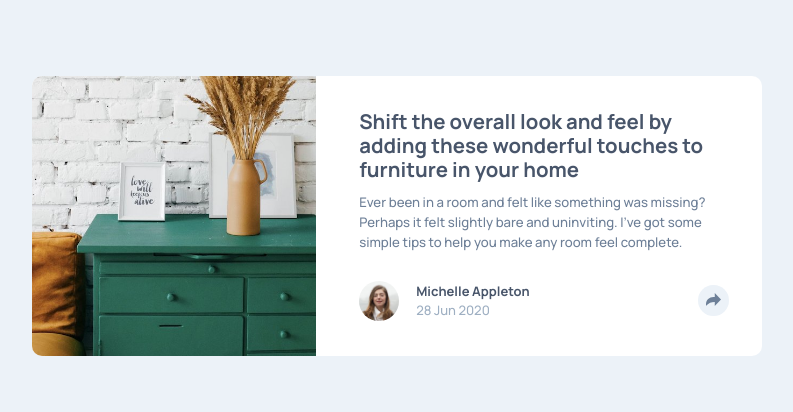
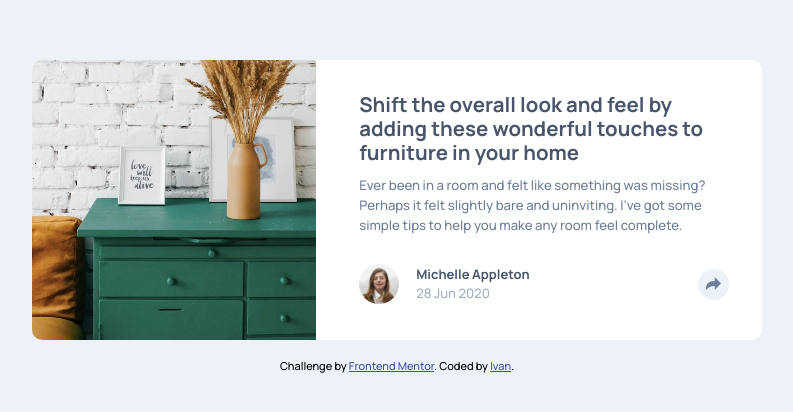
Before and after one commit to Lino-OTM/Article-preview-component, a plain HTML site: page index.html in a window 1280 px wide. Shown: the part 184-596 px from the top of the page, without its empty margins (243-1036 px from the left). Drawn offline with Linux system fonts and the light colour scheme.

Commit message:
Minor fixes

```diff
--- a/index.html
+++ b/index.html
@@ -100,12 +100,13 @@
           <!-- Social media end display state-->
         </div>
       </article>
+      <footer class="attribution">
+        Challenge by <a href="https://www.frontendmentor.io?ref=challenge" target="_blank">Frontend Mentor</a>.
+        Coded by <a href="#">Ivan</a>.
+        </footer>
+
     </main>
 
-    <!-- <div class="attribution"> -->
-    <!-- Challenge by <a href="https://www.frontendmentor.io?ref=challenge" target="_blank">Frontend Mentor</a>.  -->
-    <!-- Coded by <a href="#">Ivan</a>. -->
-    <!-- </div> -->
     <script src="./js/app.js"></script>
   </body>
 </html>
--- a/scss/style.scss
+++ b/scss/style.scss
@@ -13,6 +13,7 @@ body {
   display: flex;
   align-items: center;
   justify-content: center;
+  flex-direction: column;
   min-height: 100vh;
 }
 
@@ -22,6 +23,7 @@ body {
   overflow: hidden;
   width: 32.8rem;
   position: relative;
+  margin-bottom: 2rem;
 
   &__img-container {
     margin: 0;
@@ -139,5 +141,5 @@ body {
   visibility: hidden;
 }
 
-// .attribution { font-size: 11px; text-align: center; }
-// .attribution a { color: hsl(228, 45%, 44%); }
+.attribution { font-size: 1.1rem; text-align: center; }
+.attribution a { color: hsl(228, 45%, 44%); }
```
Also changed, not shown: css/style.css, 1 other file.
